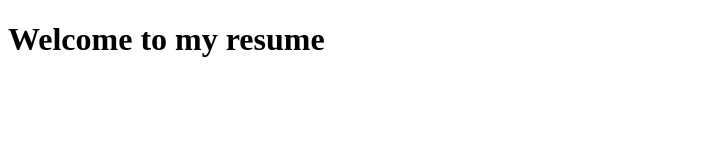
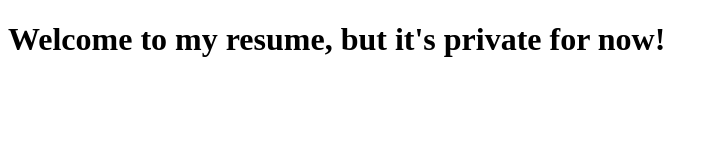
Before and after one commit to JovenneNaldreySapuay/resume, a plain HTML site: page index.html in a window 1280 px wide. Shown: the whole page, without its empty margins (0-718 px from the left). Drawn offline with Linux system fonts and the light colour scheme.

Commit message:
Initial commit

```diff
--- a/index.html
+++ b/index.html
@@ -5,7 +5,7 @@
 </head>
 <body>
 
-<h1>Welcome to my resume</h1>
+<h1>Welcome to my resume, but it's private for now!</h1>
 
 </body>
 </html>
```
